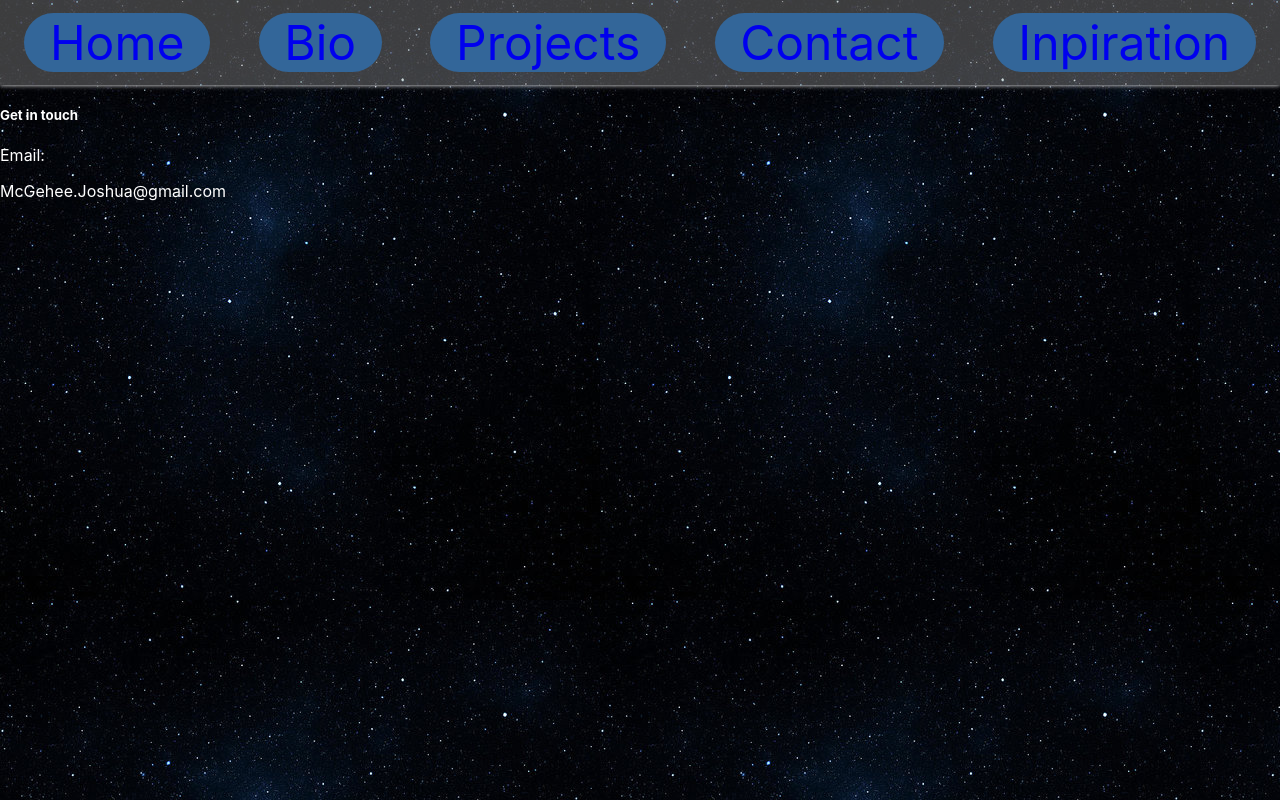
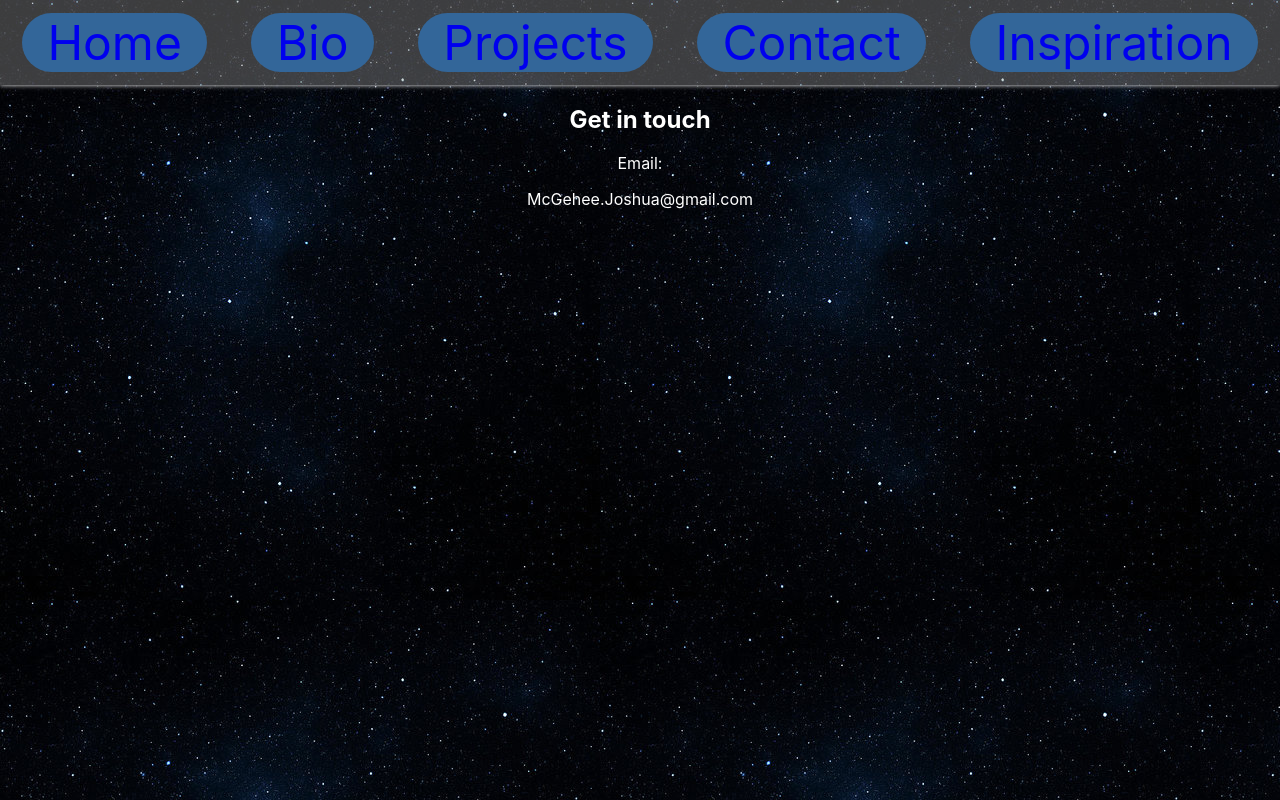
Before and after one commit to JmMcGehee/portfolio, a React (Create React App) app: page /contact in a window 1280 px wide. Built offline with nearby package versions, Linux system fonts and the light colour scheme.

Commit message:
improved button styling on bio page

```diff
--- a/src/App.css
+++ b/src/App.css
@@ -72,13 +72,21 @@ a:active {
   text-align: center;
 }
 
+
 .links {
   position: relative;
-  display: flex;
-  justify-content: center;
+  /* display: flex;
+  justify-content: center; */
+  display: inline-block;
+}
+
+.links li {
+  margin-left: -10%;
+  margin-top: 5%;
 }
 
 .links a {
+  /* margin: 2%; */
   font-size: 1.5em;
   max-width: 95%;
   text-decoration: none;
@@ -122,6 +130,14 @@ iframe {
   text-decoration: none;
   border-radius: 50px;
   background-color: rgb(51, 102, 153);
+}
+
+.contact {
+  text-align: center;
+}
+
+#inspiration {
+  text-align: center;
 }
 
 .planet, .star {
--- a/src/components/Bio.js
+++ b/src/components/Bio.js
@@ -17,9 +17,15 @@ function Bio() {
   My greatest passions lie in developing digital tech to advance the fight against climate change, the understanding of STEM fields, and the exploration of space. </p>
 
         <div className="links">
-          <LinkedIn />
+
+          <ul>
+            <li><LinkedIn /></li>
+            <li><Resume /></li>
+            <li><GitHub /></li>
+          </ul>
+          {/* <LinkedIn />
           <Resume />
-          <GitHub />
+          <GitHub /> */}
         </div>
       </div>
     </div>
--- a/src/components/Contact.js
+++ b/src/components/Contact.js
@@ -5,8 +5,10 @@ function Contact() {
   return (
     <div>
       <Nav />
-      <h5>Get in touch</h5>
-      Email: <p>McGehee.Joshua@gmail.com</p>
+      <div className="contact">
+        <h2>Get in touch</h2>
+        Email: <p>McGehee.Joshua@gmail.com</p>
+      </div>
     </div>
   )
 }
--- a/src/components/Inspiration.js
+++ b/src/components/Inspiration.js
@@ -1,13 +1,13 @@
 import React from 'react'
 import Nav from './Nav'
 
-function Inpiration() {
+function Inspiration() {
   return (
     <div id="inspiration">
       <Nav />
-      <h1>Inspiration</h1>
+      <h1>Comming soon</h1>
     </div>
   )
 }
 
-export default Inpiration
+export default Inspiration
--- a/src/components/Nav.js
+++ b/src/components/Nav.js
@@ -8,7 +8,7 @@ function Nav() {
       <Link to="/bio">Bio</Link>
       <Link to="/projects">Projects</Link>
       <Link to="/contact">Contact</Link>
-      <Link to="/inspiration">Inpiration</Link>
+      <Link to="/inspiration">Inspiration</Link>
     </div>
   )
 }
```
